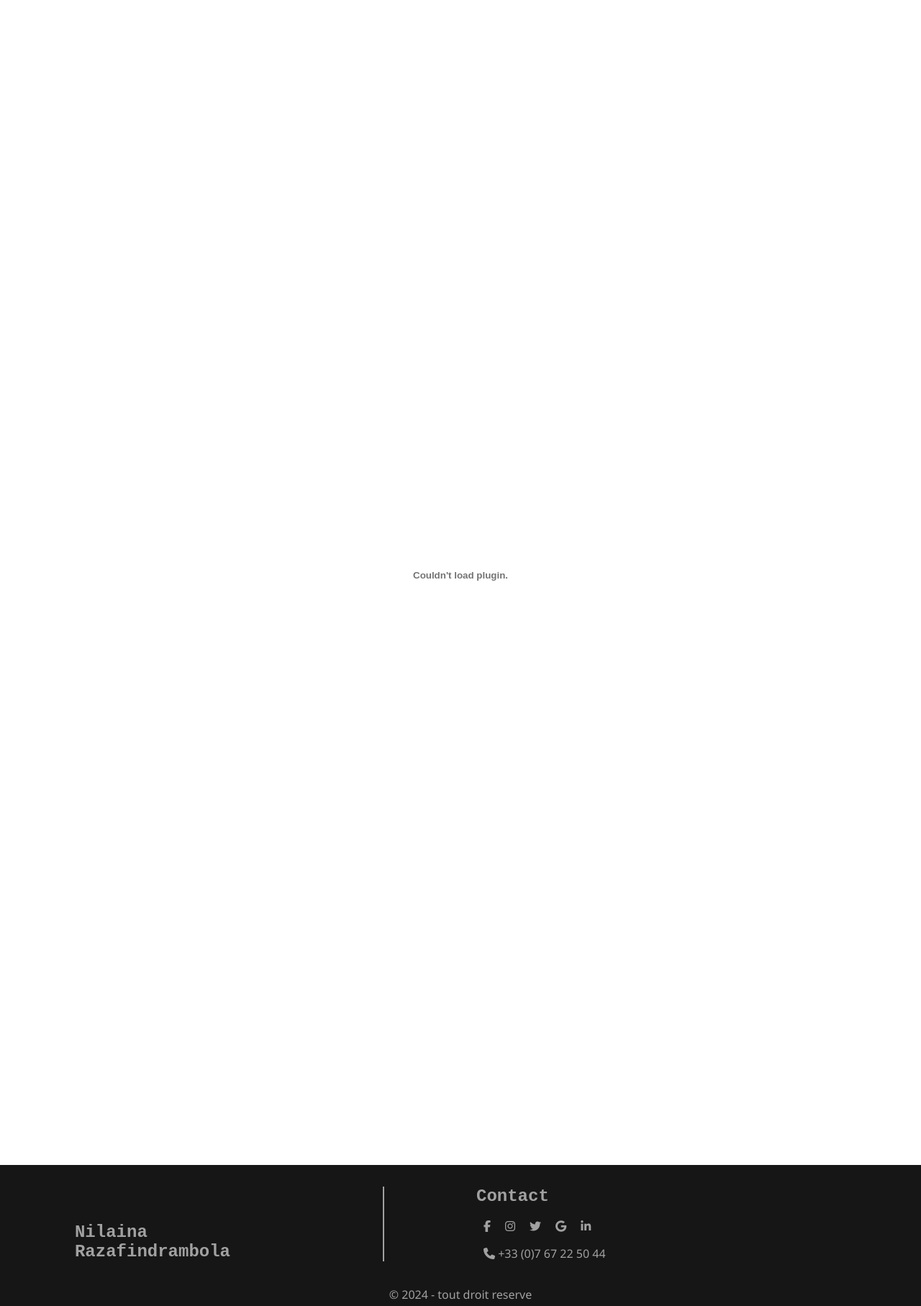
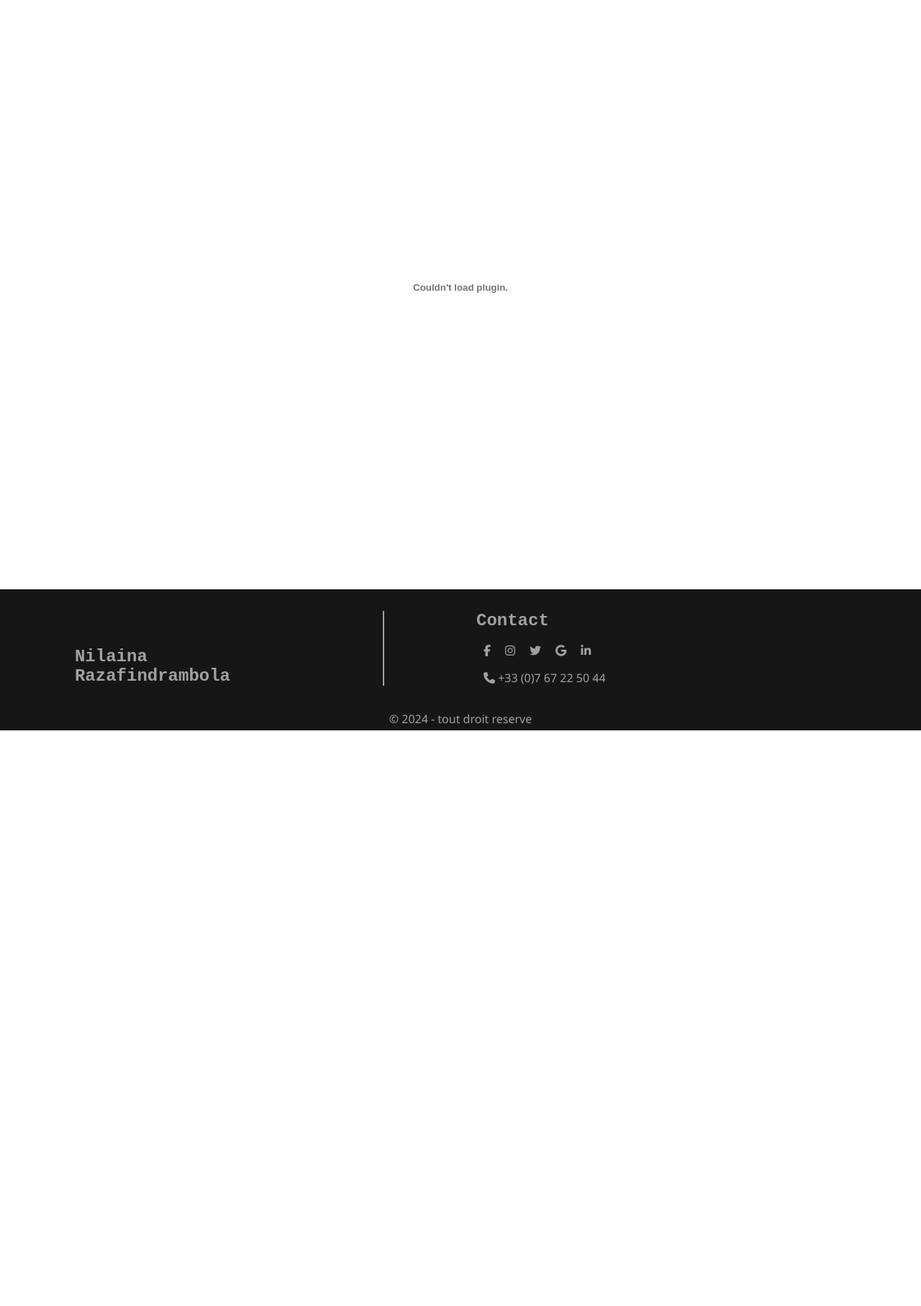
Before and after one commit to nilainarazaf/site-web, a PHP site: page /html/cv.html in a window 1280 px wide. Shown: the part 173-1988 px from the top of the page at 72% size. After the commit the page ends 1188 px from the top, so only its background shows below. Run offline with PHP 8.4, Linux system fonts and the light colour scheme; some libraries are stand-ins or nearby versions; some web fonts are replaced.

Commit message:
little thing update 28-03-24

```diff
--- a/css/styles_cv.css
+++ b/css/styles_cv.css
@@ -231,7 +231,7 @@
 }
 .cv-show embed {
     width: 70%;
-    min-height: 200vh;
+    min-height: 100vh;
 }
 /* bouton de telechargement */
 .btn-download {
```
